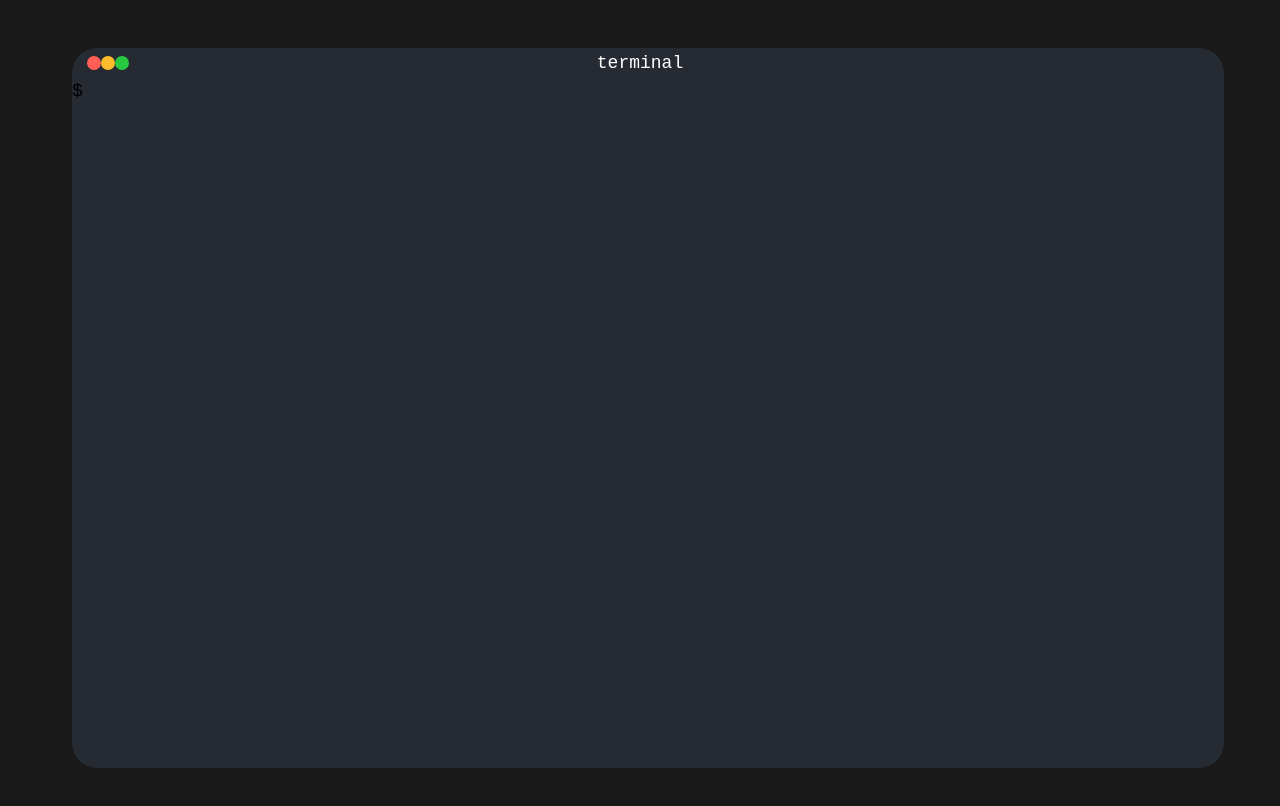
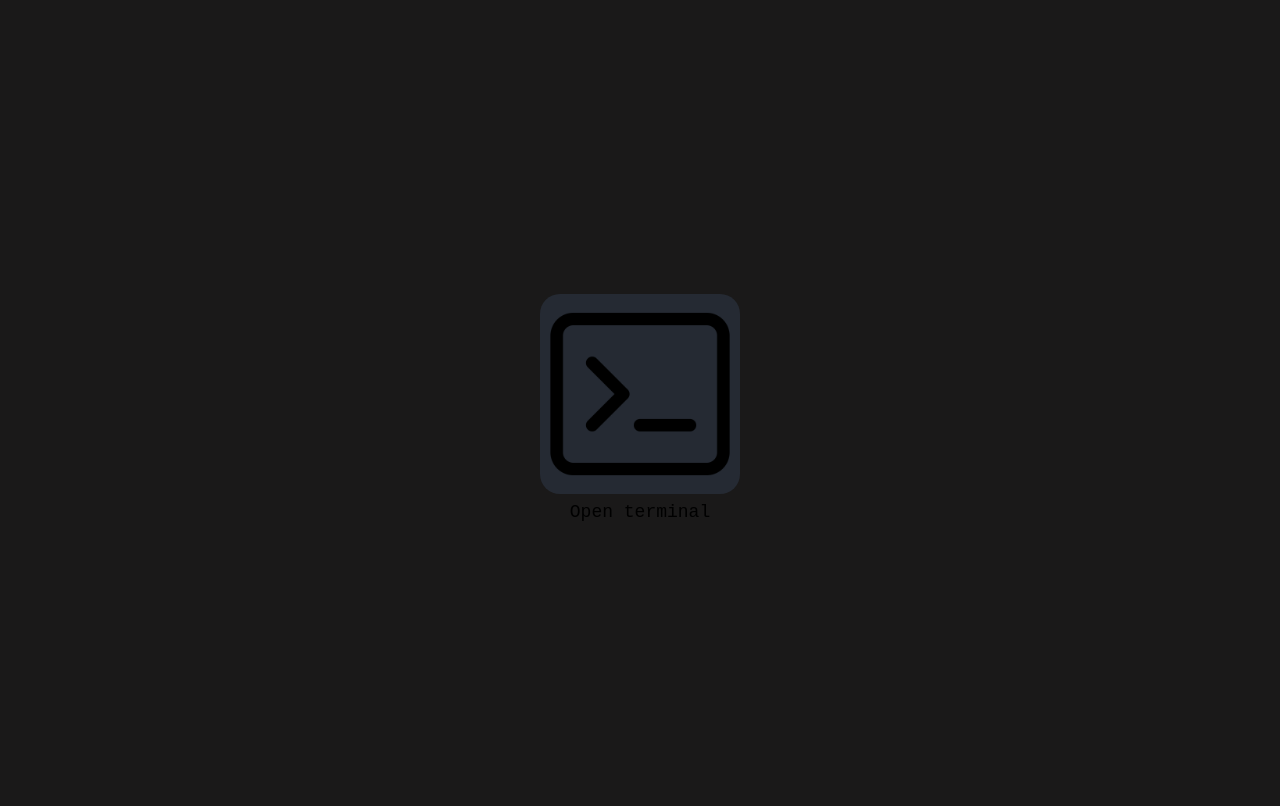
Before and after one commit to MarcinCiecwierz/portfolio, a React (Vite) app: page / in a window 1280 px wide. Shown: the top 806 px of the page. Built offline with nearby package versions, Linux system fonts and the light colour scheme.

Commit message:
added icon to open terminal

```diff
--- a/src/App.tsx
+++ b/src/App.tsx
@@ -1,157 +1,51 @@
-import { useEffect, useRef, useState } from "react";
-import Typewriter from "./components/Typewriter";
+import { useState } from "react";
+import Terminal from "./pages/terminal";
 
 const App = () => {
-  const [input, setInput] = useState("");
-  const [history, setHistory] = useState([]);
-  const [terminalTitle, setTerminalTitle] = useState("terminal");
-  const terminalRef = useRef(null);
-
-  const handleKeyDown = (e) => {
-    if (e.key === "Enter") {
-      e.preventDefault();
-
-      const command = input.trim();
-      const output = runCommand(command);
-
-      setHistory([...history, { command, output }]);
-      setInput("");
-    }
-  };
-
-  const runCommand = (cmd) => {
-    switch (cmd) {
-      case "help":
-        setTerminalTitle("help");
-        return "help menu:\n about me\n skills\n projects\n contact\n github\n";
-
-      case "hi":
-        setTerminalTitle("hi");
-        return "Hello"!;
-
-      case "about me":
-        setTerminalTitle("about me");
-        return "My name is Marcin and I am backend developer specifying in Spring Boot framework.";
-
-      case "skills":
-        setTerminalTitle("skills");
-        return "Key programming skills:\n Java, Spring Boot\nScripting/frontend skills:\n Python, JavaScript, React\nDatabase:\n Postgresql\nCloud:\n Azure appliaction deployment\nCI/CD:\n Github Actions";
-
-      case "projects":
-        setTerminalTitle("projects");
-        return "A prompt manager - page in which a user can save their prompts and test in different AI\nstack used: Spring Boot, React, Postgresql, Auth0, OpenRouter\nhttps://prompt-manager-f3lls-projects.vercel.app/";
-
-      default:
-        setTerminalTitle("terminal");
-        return `Command not found: ${cmd}`;
-    }
-  };
-
-  useEffect(() => {
-    if (terminalRef.current) {
-      terminalRef.current.scrollTop = terminalRef.current.scrollHeight;
-    }
-  }, [history]);
-
+  const [showTerminal, setShowTerminal] = useState(false);
   return (
     <div
-      ref={terminalRef}
       style={{
         display: "flex",
         justifyContent: "center",
         alignItems: "center",
         height: "100vh",
-        width: "100vw",
-        fontFamily: "monospace",
-        fontSize: 18,
       }}
     >
-      <div
-        style={{
-          backgroundColor: "#252a33",
-          width: "90%",
-          height: "90%",
-          borderRadius: "25px",
-          overflowY: "auto",
-        }}
-      >
-        {/* top bar */}
-        <div style={{ display: "flex", alignItems: "center", gap: "8px" }}>
-          <div
+      {showTerminal ? (
+        <Terminal onClose={() => setShowTerminal(false)} />
+      ) : (
+        <button
+          style={{
+            flexDirection: "column",
+            display: "flex",
+            alignItems: "center",
+            background: "none",
+            border: "none",
+          }}
+          onClick={() => setShowTerminal(true)}
+        >
+          <img
+            src="/terminal.png"
+            alt="Terminal icon"
             style={{
-              borderTopLeftRadius: "25px",
-              borderTopRightRadius: "25px",
-              display: "flex",
-              alignItems: "center",
-              justifyContent: "space-between",
-              padding: "8px 15px",
+              width: "200px",
+              height: "auto",
+              borderRadius: "20px",
+              backgroundColor: "#252a33",
+            }}
+          ></img>
+          <span
+            style={{
+              marginTop: "8px",
+              fontFamily: "monospace",
+              fontSize: 18,
             }}
           >
-            <div
-              style={{
-                backgroundColor: "#ff5f57",
-                borderRadius: "50px",
-                width: "14px",
-                height: "14px",
-              }}
-            ></div>
-            <div
-              style={{
-                backgroundColor: "#ffbd2e",
-                borderRadius: "50px",
-                width: "14px",
-                height: "14px",
-              }}
-            ></div>
-            <div
-              style={{
-                backgroundColor: "#28c840",
-                borderRadius: "50px",
-                width: "14px",
-                height: "14px",
-              }}
-            ></div>
-          </div>
-          <div
-            style={{
-              position: "absolute",
-              left: "50%",
-              transform: "translateX(-50%)",
-              color: "white",
-              pointerEvents: "none",
-            }}
-          >
-            {terminalTitle}
-          </div>
-        </div>
-
-        {/* text */}
-        {history.map((item, index) => (
-          <div key={index}>
-            <div>$ {item.command}</div>
-            {item.output && <Typewriter text={item.output} />}
-          </div>
-        ))}
-
-        <div>
-          ${" "}
-          <input
-            value={input}
-            onChange={(e) => setInput(e.target.value)}
-            onKeyDown={handleKeyDown}
-            autoFocus
-            style={{
-              background: "#252a33",
-              color: "white",
-              border: "none",
-              outline: "none",
-              fontFamily: "monospace",
-              fontSize: 18,
-              width: "80%",
-            }}
-          />
-        </div>
-      </div>
+            Open terminal
+          </span>
+        </button>
+      )}
     </div>
   );
 };
--- /dev/null
+++ b/src/pages/Terminal.tsx
@@ -0,0 +1,186 @@
+import { useEffect, useRef, useState } from "react";
+import Typewriter from "../components/Typewriter";
+
+const Terminal = ({ onClose }) => {
+  const [input, setInput] = useState("");
+  const [history, setHistory] = useState([
+    {
+      command: null,
+      output:
+        "Welcome to my terminal!\nType 'help' to get to available commands",
+    },
+  ]);
+  const [terminalTitle, setTerminalTitle] = useState("terminal");
+  const terminalRef = useRef(null);
+
+  const handleKeyDown = (e) => {
+    if (e.key === "Enter") {
+      e.preventDefault();
+
+      const command = input.trim();
+      const output = runCommand(command);
+
+      setHistory([...history, { command, output }]);
+      setInput("");
+    }
+  };
+
+  const runCommand = (cmd) => {
+    switch (cmd) {
+      case "help":
+        setTerminalTitle("help");
+        return "help menu:\n about me\n skills\n projects\n contact\n github\n";
+
+      case "hi":
+        setTerminalTitle("hi");
+        return "Hello"!;
+
+      case "about me":
+        setTerminalTitle("about me");
+        return "My name is Marcin and I am junior backend developer specifying in Spring Boot framework.";
+
+      case "skills":
+        setTerminalTitle("skills");
+        return "Key programming skills:\n Java, Spring Boot\nScripting/frontend skills:\n Python, JavaScript, React\nDatabase:\n Postgresql\nCloud:\n Azure appliaction deployment\nCI/CD:\n Github Actions";
+
+      case "projects":
+        setTerminalTitle("projects");
+        return (
+          "A prompt manager - page in which a user can save their prompts and test in different AI\nstack used: Spring Boot, React, Postgresql, Auth0, OpenRouter\nhttps://prompt-manager-f3lls-projects.vercel.app/\n" +
+          " \n" +
+          "Transport web appliaction - as my thesis project I have developed fleet management appliaction integrating GPS tracking and connection with external marketplace system.\nStack used: Spring Boot, React, Postgresql\n" +
+          " \n" +
+          "Task tracker - application in which users can magane their tasks, manage assigment of team.\nStack: Spring Boot, React, Postgresql\nhttps://task-tracker-f3lls-projects.vercel.app/\n" +
+          " \n" +
+          "Package simualtion - appliaction to help me understand how Kafka works\nStack used: Spring Boot, Kafka, Postgresql, React.\nDocumentation is available at: https://github.com/MarcinCiecwierz/Package-simulation-kafka"
+        );
+
+      case "github":
+        setTerminalTitle("github");
+        return "My github:\nhttps://github.com/MarcinCiecwierz";
+
+      case "git":
+        setTerminalTitle("github");
+        return "My github:\nhttps://github.com/MarcinCiecwierz";
+
+      case "contact":
+        setTerminalTitle("contact");
+        return "Contact me:\nmarcin.ciecwierz@proton.me";
+
+      default:
+        setTerminalTitle("terminal");
+        return `Command not found: ${cmd}`;
+    }
+  };
+
+  useEffect(() => {
+    if (terminalRef.current) {
+      terminalRef.current.scrollTop = terminalRef.current.scrollHeight;
+    }
+  }, [history]);
+
+  return (
+    <div
+      ref={terminalRef}
+      style={{
+        display: "flex",
+        justifyContent: "center",
+        alignItems: "center",
+        height: "100vh",
+        width: "100vw",
+        fontFamily: "monospace",
+        fontSize: 18,
+      }}
+    >
+      <div
+        style={{
+          backgroundColor: "#252a33",
+          width: "90%",
+          height: "90%",
+          borderRadius: "25px",
+          overflowY: "auto",
+        }}
+      >
+        {/* top bar */}
+        <div style={{ display: "flex", alignItems: "center", gap: "8px" }}>
+          <div
+            style={{
+              borderTopLeftRadius: "25px",
+              borderTopRightRadius: "25px",
+              display: "flex",
+              alignItems: "center",
+              justifyContent: "space-between",
+              padding: "8px 15px",
+            }}
+          >
+            <div
+              onClick={onClose}
+              style={{
+                backgroundColor: "#ff5f57",
+                borderRadius: "50px",
+                width: "14px",
+                height: "14px",
+              }}
+            ></div>
+            <div
+              style={{
+                backgroundColor: "#ffbd2e",
+                borderRadius: "50px",
+                width: "14px",
+                height: "14px",
+              }}
+            ></div>
+            <div
+              style={{
+                backgroundColor: "#28c840",
+                borderRadius: "50px",
+                width: "14px",
+                height: "14px",
+              }}
+            ></div>
+          </div>
+          <div
+            style={{
+              position: "absolute",
+              left: "50%",
+              transform: "translateX(-50%)",
+              color: "white",
+              pointerEvents: "none",
+            }}
+          >
+            {terminalTitle}
+          </div>
+        </div>
+
+        {/* text */}
+        {history.map((item, index) => (
+          <div key={index}>
+            <div>$ {item.command}</div>
+            {item.output && <Typewriter text={item.output} />}
+          </div>
+        ))}
+
+        <div>
+          ${" "}
+          <input
+            value={input}
+            onChange={(e) => setInput(e.target.value)}
+            onKeyDown={handleKeyDown}
+            autoFocus
+            style={{
+              background: "#252a33",
+              color: "white",
+              border: "none",
+              outline: "none",
+              fontFamily: "monospace",
+              fontSize: 18,
+              width: "80%",
+            }}
+          />
+        </div>
+      </div>
+    </div>
+  );
+};
+
+export default Terminal;
```
Also changed, not shown: public/terminal.png (added).
